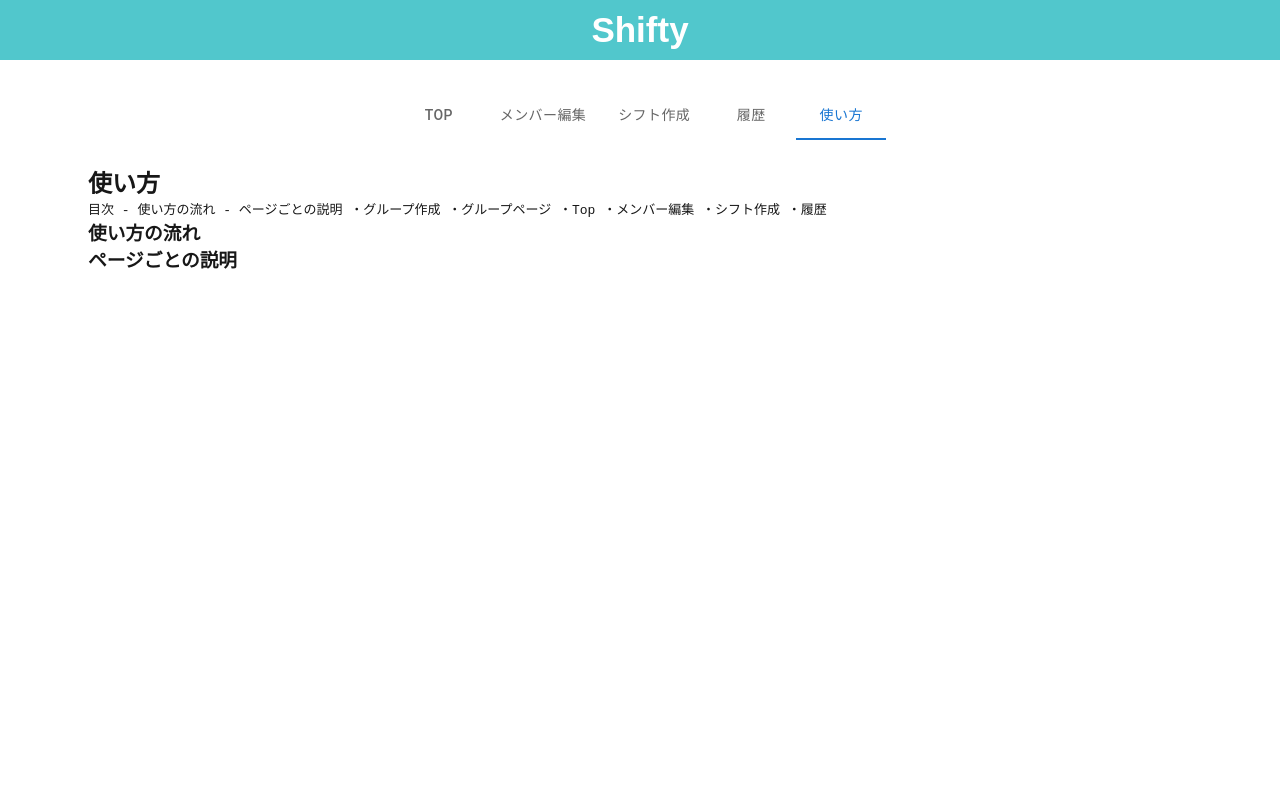
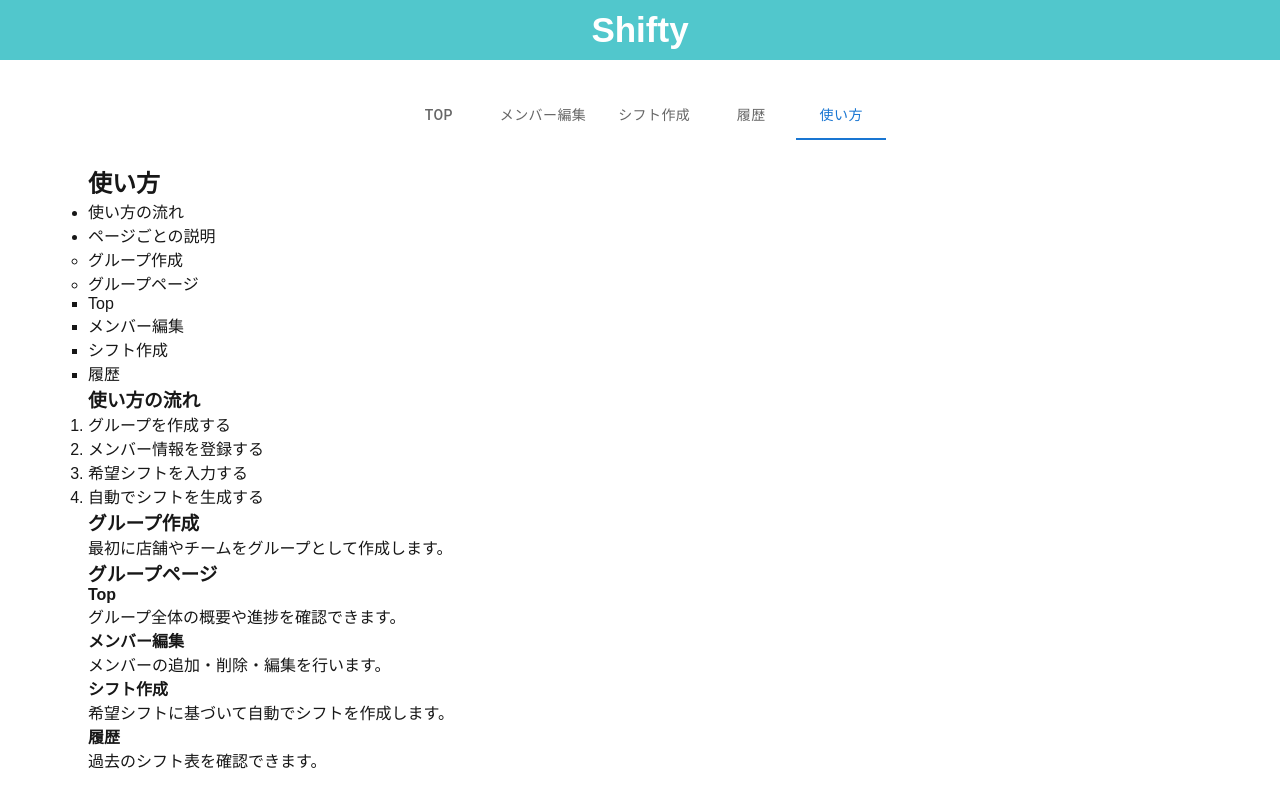
Before and after one commit to yuuri-dev/Shityj-app0507, a Next.js app: page /group/1/groupPage in a window 1280 px wide. Both pictures are taken after a click on the tab "使い方". Shown: the top 808 px of the page. Built offline with nearby package versions, Linux system fonts and the light colour scheme; no server answers; the database is empty.

Commit message:
基本的なhtmlを作成

```diff
--- a/src/components/UsageGuide/index.jsx
+++ b/src/components/UsageGuide/index.jsx
@@ -1,24 +1,84 @@
-import React from 'react'
+import React from 'react';
 
-const UsageGuide = () => {
+export default function UsageGuide() {
   return (
     <div>
       <h2>使い方</h2>
-      <pre>
-        目次 - 使い方の流れ - ページごとの説明 ・グループ作成 ・グループページ
-        ・Top ・メンバー編集 ・シフト作成 ・履歴
-      </pre>
+
+      {/* 目次 */}
+      <nav>
+        <ul>
+          <li>
+            <a href="#flow">使い方の流れ</a>
+          </li>
+          <li>
+            ページごとの説明
+            <ul>
+              <li>
+                <a href="#group-create">グループ作成</a>
+              </li>
+              <li>
+                <a href="#group-page">グループページ</a>
+              </li>
+              <ul>
+                <li>
+                  <a href="#group-top">Top</a>
+                </li>
+                <li>
+                  <a href="#member-edit">メンバー編集</a>
+                </li>
+                <li>
+                  <a href="#shift-create">シフト作成</a>
+                </li>
+                <li>
+                  <a href="#history">履歴</a>
+                </li>
+              </ul>
+            </ul>
+          </li>
+        </ul>
+      </nav>
+
       {/* 使い方の流れ */}
-      <div>
+      <section id="flow">
         <h3>使い方の流れ</h3>
-      </div>
+        <ol>
+          <li>グループを作成する</li>
+          <li>メンバー情報を登録する</li>
+          <li>希望シフトを入力する</li>
+          <li>自動でシフトを生成する</li>
+        </ol>
+      </section>
 
       {/* ページごとの説明 */}
-      <div>
-        <h3>ページごとの説明</h3>
-      </div>
+      <section id="group-create">
+        <h3>グループ作成</h3>
+        <p>最初に店舗やチームをグループとして作成します。</p>
+      </section>
+
+      <section id="group-page">
+        <h3>グループページ</h3>
+
+        <div id="group-top">
+          <h4>Top</h4>
+          <p>グループ全体の概要や進捗を確認できます。</p>
+        </div>
+
+        <div id="member-edit">
+          <h4>メンバー編集</h4>
+          <p>メンバーの追加・削除・編集を行います。</p>
+        </div>
+
+        <div id="shift-create">
+          <h4>シフト作成</h4>
+          <p>希望シフトに基づいて自動でシフトを作成します。</p>
+        </div>
+
+        <div id="history">
+          <h4>履歴</h4>
+          <p>過去のシフト表を確認できます。</p>
+        </div>
+      </section>
     </div>
   );
 }
-
-export default UsageGuide
```
